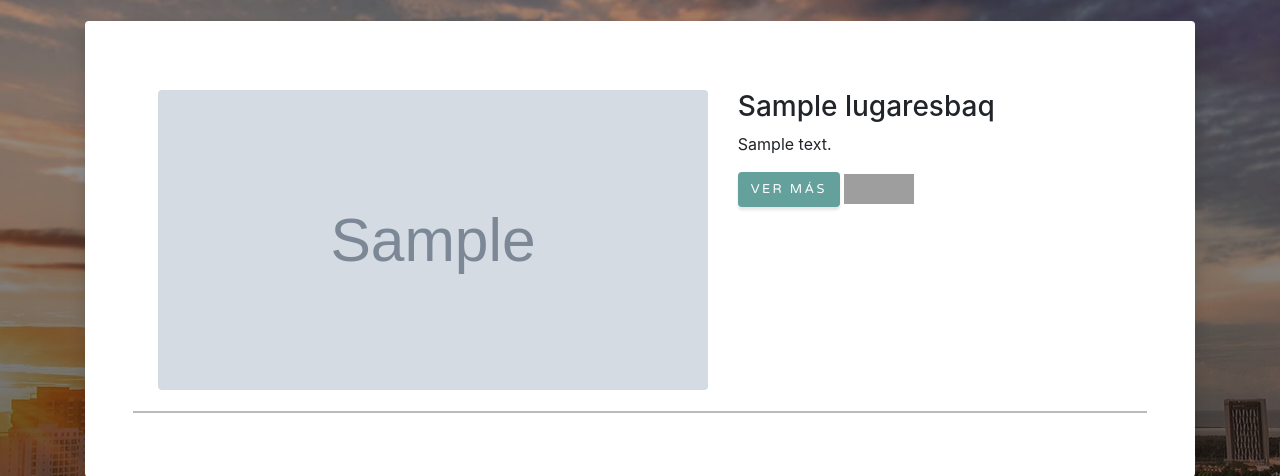
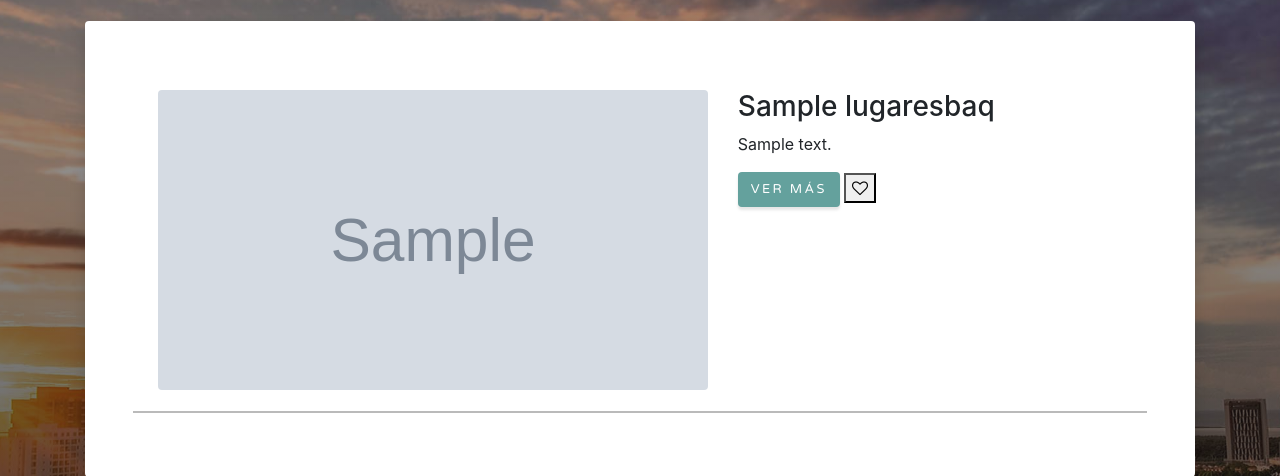
Before and after one commit to vluribe/TUPLANBAQ, a PHP site: page /ConDinero.php in a window 1280 px wide. Shown: the part 171-647 px from the top of the page. Run offline with PHP 8.4, Linux system fonts and the light colour scheme; tables that the repository leaves empty or names only in its code hold one stand-in row (values such as "Sample post"); grey boxes marked "Sample" are stand-in pictures; data that the repository does not hold is empty; grey boxes are pictures that could not be loaded.

Commit message:
Update ConDinero.php

```diff
--- a/ConDinero.php
+++ b/ConDinero.php
@@ -44,6 +44,7 @@ include('conexiongen.php');
   <!-- Custom fonts for this template -->
   <link href="https://fonts.googleapis.com/css?family=Varela+Round" rel="stylesheet">
   <link href="https://fonts.googleapis.com/css?family=Nunito:200,200i,300,300i,400,400i,600,600i,700,700i,800,800i,900,900i" rel="stylesheet">
+    <link rel="stylesheet" href="https://cdnjs.cloudflare.com/ajax/libs/font-awesome/4.7.0/css/font-awesome.min.css">
 
 
   <!-- Custom styles for this template -->
@@ -143,11 +144,9 @@ include('conexiongen.php');
 
                 if($resultado2->num_rows>0){
 
-               echo  '<i class="icon-heart" id="ih" style="display:none;" "></i>
-                <i class="icon-heart2" id="ih2" style="display:inline-block;"></i></div> </div>  <hr>';
+               echo  '<button class="place" value="'.$row["ID_lugar"].'" > <i class="heart fa fa-heart"></i></button></div> </div>  <hr>';
                 }else{
-                    echo  '<i class="icon-heart" id="ih" style="display:inline-block;"></i>
-                    <i class="icon-heart2" id="ih2" style="display:none;"></i></div> </div>  <hr>';
+                    echo  '<button class="place" value="'.$row["ID_lugar"].'" > <i class="heart fa fa-heart-o"></i></button></div> </div>  <hr>';
 
                 }
 
@@ -174,10 +173,10 @@ include('conexiongen.php');
 <script src="https://ajax.googleapis.com/ajax/libs/jquery/3.4.1/jquery.min.js"></script>
 <script>
 $(document).ready(function(){
-    $(".icon-heart").click(function(){
-    /* Escribir en el Documento*/
+
+    $(".place").click(function(){
         var selusu = $('#selusuario').val();
-        var sellugar = $('#sellugar').val();
+        var sellugar = $(this).val();
         console.log(sellugar);
         if(selusu==''){
             alert("Debe iniciar sesión para añadir a favoritos");
@@ -185,34 +184,16 @@ $(document).ready(function(){
     $.post("lugares.php", {usuario:selusu, lugar:sellugar}, function(datos){
         if(datos == 'error'){
                 alert("Los datos no se han grabado");
-            }else{
-                document.getElementById("ih").style.display = "none";
-                document.getElementById("ih2").style.display = "inline-block";
-            }
+
+        }
 
     });
      }
     });
 
-    $(".icon-heart2").click(function(){
-    /* Escribir en el Documento*/
-        var selusu = $('#selusuario').val();
-        var sellugar = $('#sellugar').val();
-        if(selusu==''){
-            alert("Debe iniciar sesión para añadir a favoritos");
-        } else{
-    $.post("lugares.php", {usuario:selusu, lugar:sellugar}, function(datos){
-        if(datos == 'error'){
-                alert("Los datos no se han grabado");
-            }else{
-                document.getElementById("ih2").style.display = "none";
-                document.getElementById("ih").style.display = "inline-block";
-            }
-
+   $(".heart").click(function() {
+      $(this).toggleClass("fa-heart fa-heart-o");
     });
-     }
-    });
-
 
 });
 
```
